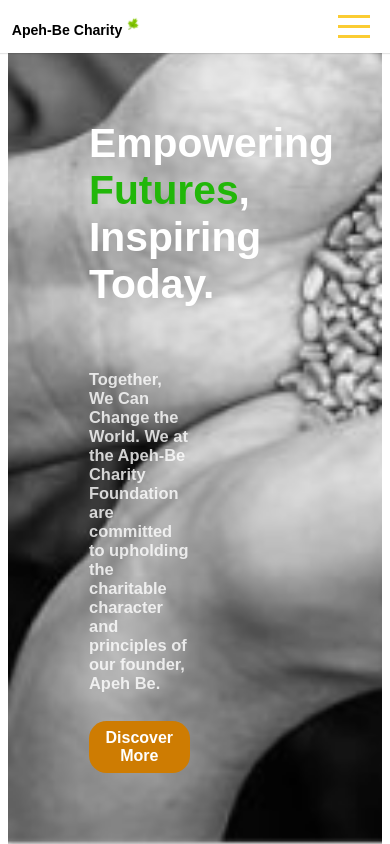
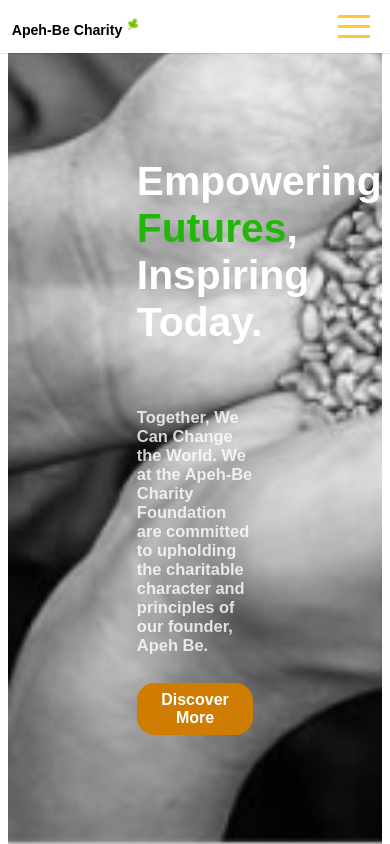
Before and after one commit to GZMaster/charity-ngo, a React (Create React App) app: page / in a window 390 px wide. Shown: the top 844 px of the page. Built offline with nearby package versions, Linux system fonts and the light colour scheme.

Commit message:
styling responsive

```diff
--- a/src/styles/Hero.scss
+++ b/src/styles/Hero.scss
@@ -20,7 +20,23 @@
   justify-content: center;
   align-items: flex-start;
   margin-left: 2.463rem;
+
+  @include mobile {
+    margin-left: 0;
+    align-items: center;
+  }
+
+  @include tablet {
+    margin-left: 0;
+    align-items: center;
+  }
+
+  @include landscape {
+    margin-left: 0;
+    align-items: center;
+  }
 }
+
 .heropage_title {
   display: flex;
   flex-direction: column;
```
